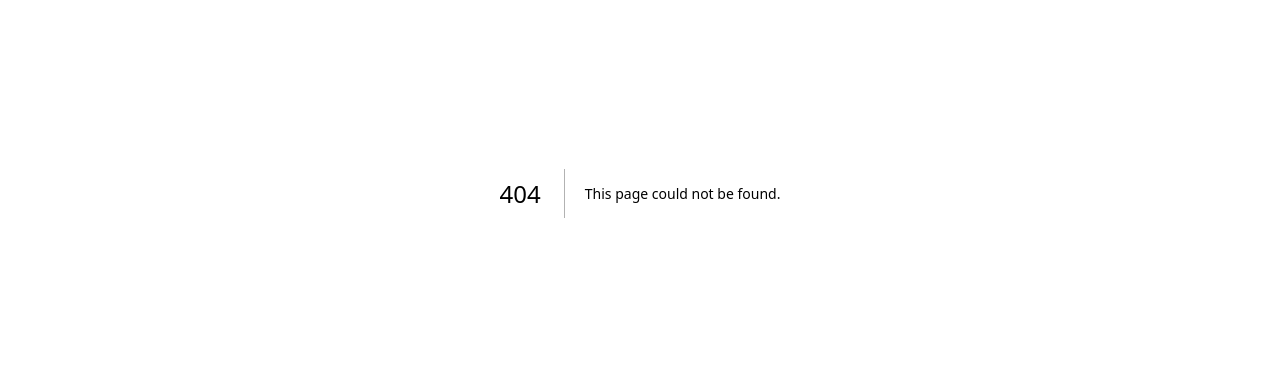
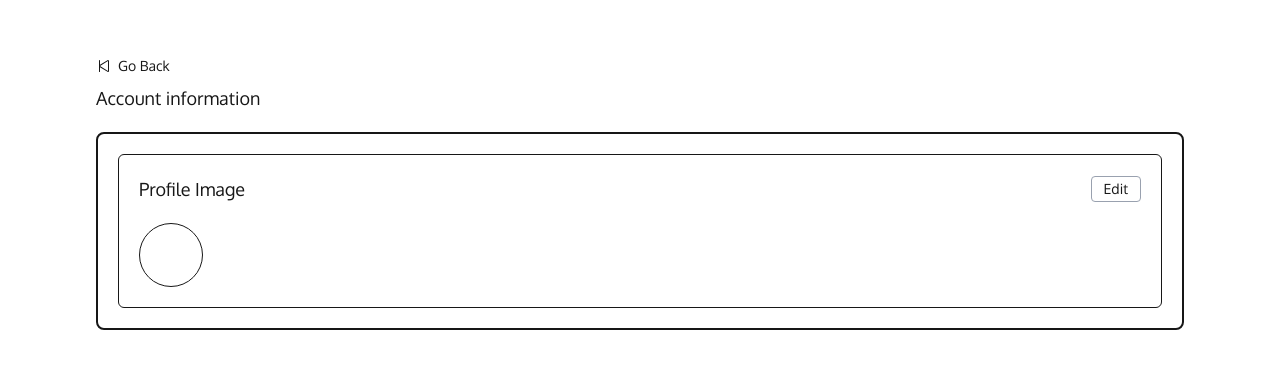
Before and after one commit to AbdallahShnaino/GSGLearnGate, a Next.js app: page /edit-profile in a window 1280 px wide. Before the commit this address had no page. Shown: the part 207-576 px from the top of the page. Built offline with nearby package versions, Linux system fonts and the light colour scheme.

Commit message:
LEAR-23 Create edit profile page and edit profile image components without modal

```diff
--- /dev/null
+++ b/app/(out)/edit-profile/page.tsx
@@ -0,0 +1,26 @@
+import EditProfileImage from "@/components/EditProfileImage/EditProfileImage";
+import { SkipBack } from "@phosphor-icons/react/dist/ssr";
+import Link from "next/link";
+import React from "react";
+
+const EditProfilePage = () => {
+  return (
+    <div className="h-dvh flex flex-col gap-5 justify-center w-[85%] m-auto">
+      <div>
+        <Link
+          href={"/"}
+          className="flex items-center gap-1.5 cursor-pointer text-sm w-fit"
+        >
+          <SkipBack size={16} />
+          Go Back
+        </Link>
+        <p className="text-lg mt-2">Account information</p>
+      </div>
+      <div className="border-2 rounded-lg p-5">
+        <EditProfileImage />
+      </div>
+    </div>
+  );
+};
+
+export default EditProfilePage;
--- /dev/null
+++ b/components/EditProfileImage/EditProfileImage.tsx
@@ -0,0 +1,17 @@
+import React from "react";
+
+const EditProfileImage = () => {
+  return (
+    <div className="border-1 p-5 rounded-md">
+      <div className="flex justify-between items-center">
+        <p className="text-lg">Profile Image</p>
+        <button className="border-1 border-gray-400 rounded py-0.5 px-3 cursor-pointer text-sm hover:bg-[var(--primary-color)] hover:text-white transition-all">
+          Edit
+        </button>
+      </div>
+      <div className="border-1 w-16 h-16 rounded-full mt-5"></div>
+    </div>
+  );
+};
+
+export default EditProfileImage;
```
